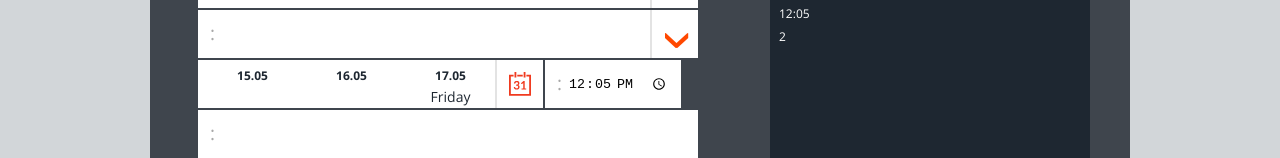
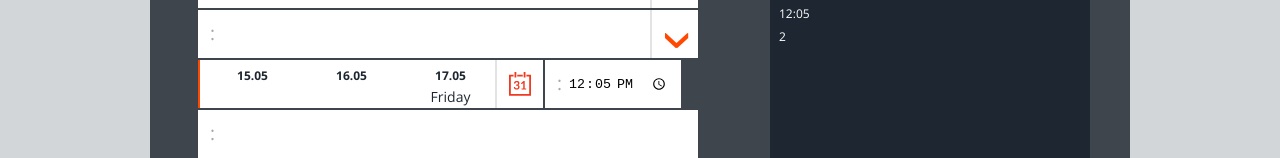
Before and after one commit to iambro/booking-process, a React (Create React App) app: page / in a window 1280 px wide. Shown: the part 175-333 px from the top of the page. Built offline with nearby package versions, Linux system fonts and the light colour scheme; no server answers.

Commit message:
Add selector to data picking in DateBox.js

```diff
--- a/src/components/CSS/index.css
+++ b/src/components/CSS/index.css
@@ -375,7 +375,8 @@ li {
       flex-direction: column;
       padding: 0;
       font-family: inherit;
-      font-weight: 300; }
+      font-weight: 300;
+      outline: none; }
     .content-box .form-date {
       display: -webkit-box;
       display: -ms-flexbox;
@@ -714,7 +715,8 @@ li {
       flex-direction: column;
       padding: 0;
       font-family: inherit;
-      font-weight: 300; }
+      font-weight: 300;
+      outline: none; }
     .content-box .form-date {
       display: -webkit-box;
       display: -ms-flexbox;
--- a/src/components/DateBox.js
+++ b/src/components/DateBox.js
@@ -1,4 +1,6 @@
 import React from "react";
+
+const activeStyle = { boxShadow: "2px 0px 0px 0px #ff4800 inset" };
 
 const DateBox = props => {
   const { form, content, todayDate, language, handleDateButton } = props;
@@ -161,6 +163,7 @@ const DateBox = props => {
       <button
         className="form-title date"
         value={valueOne}
+        style={valueOne === form.date ? activeStyle : null}
         onClick={handleDateButton}
       >
         <span className="form-date__numeric">{dateOne}</span>
@@ -169,6 +172,7 @@ const DateBox = props => {
       <button
         className="form-title date"
         value={valueTwo}
+        style={valueTwo === form.date ? activeStyle : null}
         onClick={handleDateButton}
       >
         <span className="form-date__numeric">{dateTwo}</span>
@@ -177,6 +181,7 @@ const DateBox = props => {
       <button
         className="form-title date"
         value={valueThree}
+        style={valueThree === form.date ? activeStyle : null}
         onClick={handleDateButton}
       >
         <span className="form-date__numeric">{dateThree}</span>
--- a/src/components/SCSS/ContentBox.scss
+++ b/src/components/SCSS/ContentBox.scss
@@ -85,6 +85,7 @@
       padding: 0;
       font-family: inherit;
       font-weight: 300;
+      outline: none;
     }
 
     &-date {
```
